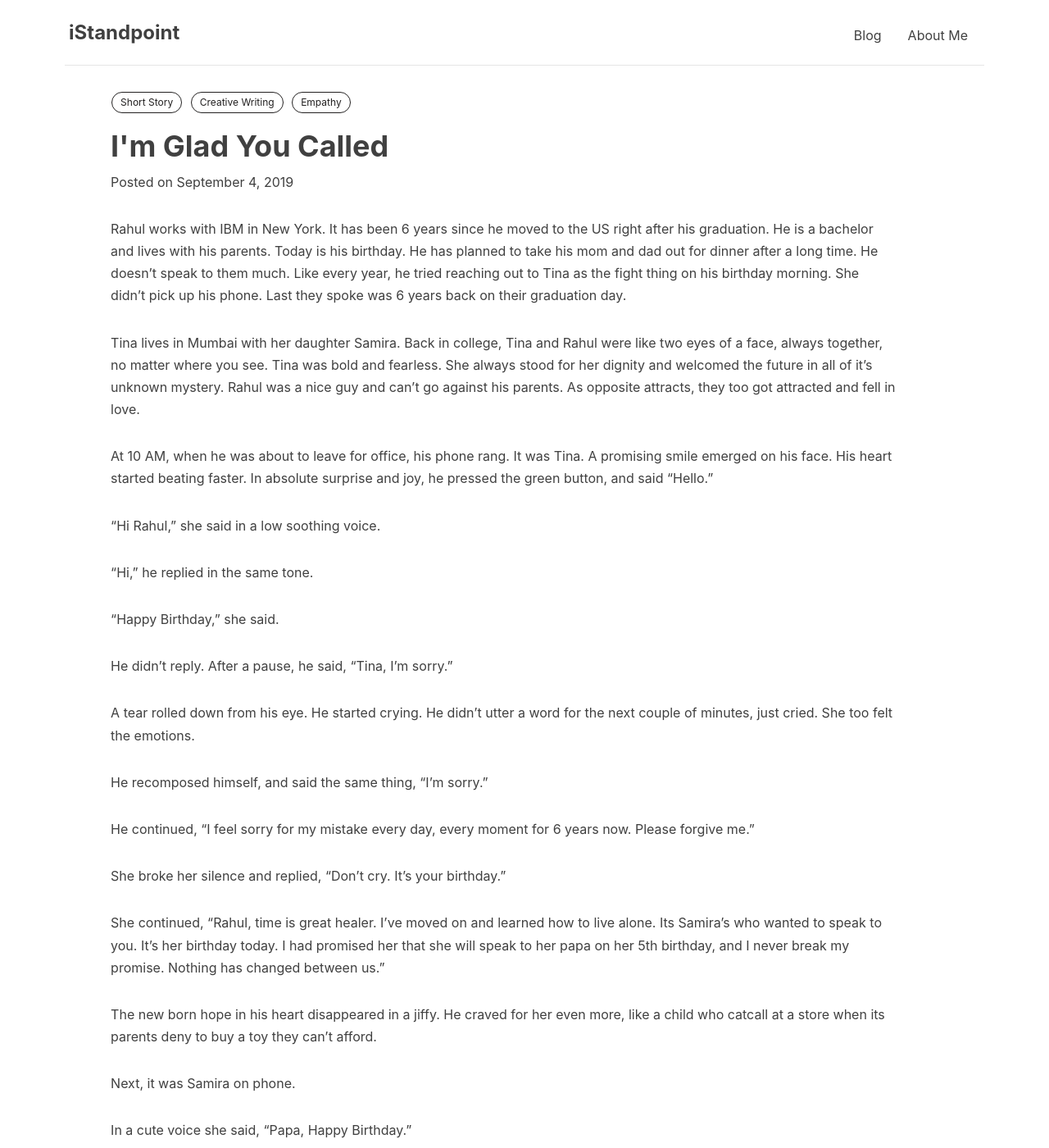
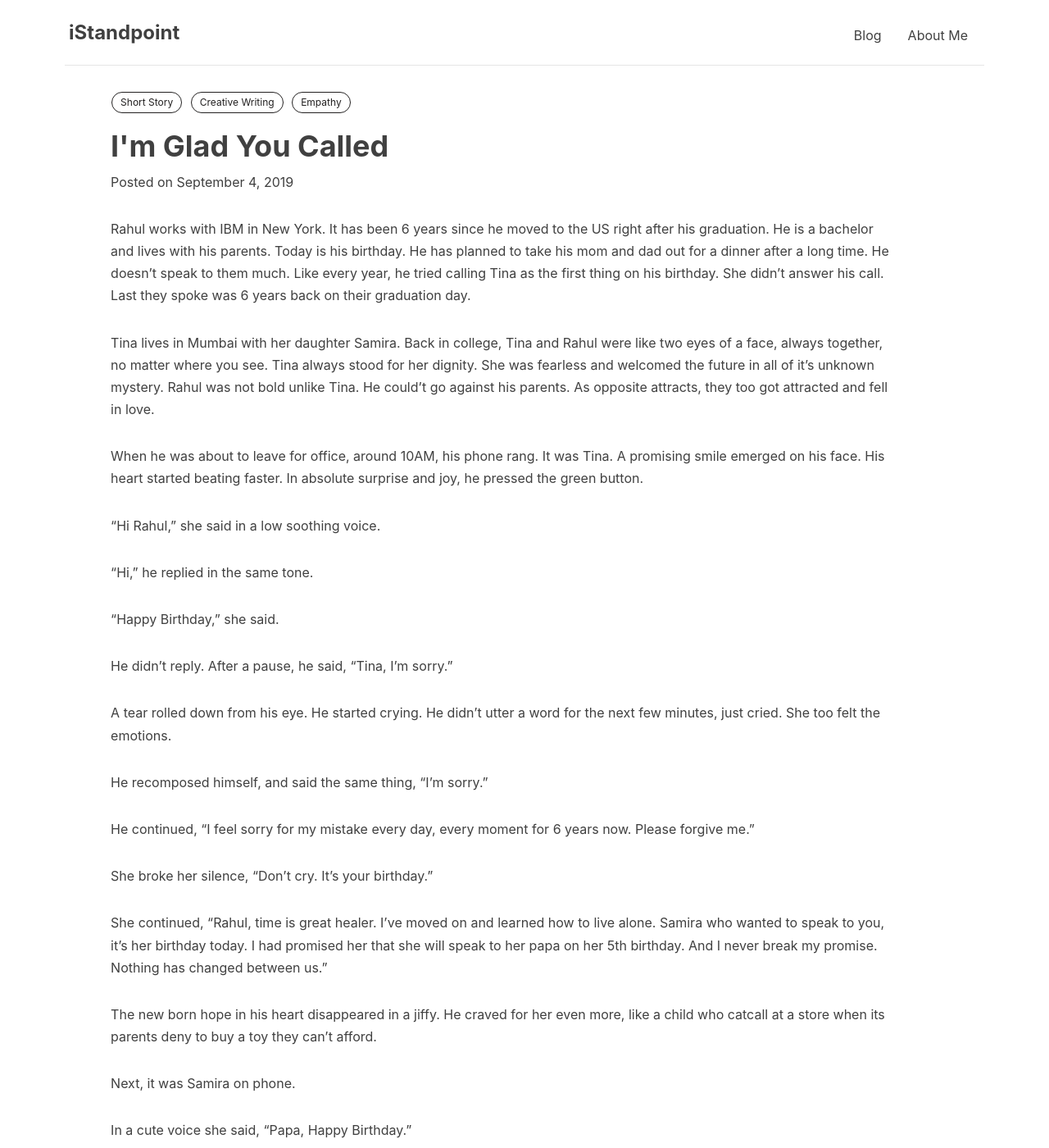
Before and after one commit to gargsaar/singlepage_website_ni, a Jekyll site: the page built from _posts/2019-09-04-i-am-glad-you-called.markdown, in a window 1280 px wide and 1400 px high. Shown: the whole window at 82% size. Built offline with Jekyll 4.4.1, drawn with Linux system fonts in a browser that asks for light colours; nearby versions of some CDN libraries; some of the changed text lies outside the part shown.

Commit message:
Update 2019-09-04-i-am-glad-you-called.markdown

```diff
--- a/_posts/2019-09-04-i-am-glad-you-called.markdown
+++ b/_posts/2019-09-04-i-am-glad-you-called.markdown
@@ -9,11 +9,11 @@ tags:
   - Creative Writing
   - Empathy
 ---
-Rahul works with IBM in New York. It has been 6 years since he moved to the US right after his graduation. He is a bachelor and lives with his parents. Today is his birthday. He has planned to take his mom and dad out for dinner after a long time. He doesn't speak to them much. Like every year, he tried reaching out to Tina as the fight thing on his birthday morning. She didn't pick up his phone. Last they spoke was 6 years back on their graduation day.
+Rahul works with IBM in New York. It has been 6 years since he moved to the US right after his graduation. He is a bachelor and lives with his parents. Today is his birthday. He has planned to take his mom and dad out for a dinner after a long time. He doesn't speak to them much. Like every year, he tried calling Tina as the first thing on his birthday. She didn't answer his call. Last they spoke was 6 years back on their graduation day.
 
-Tina lives in Mumbai with her daughter Samira. Back in college, Tina and Rahul were like two eyes of a face, always together, no matter where you see. Tina was bold and fearless. She always stood for her dignity and welcomed the future in all of it’s unknown mystery. Rahul was a nice guy and can’t go against his parents. As opposite attracts, they too got attracted and fell in love.
+Tina lives in Mumbai with her daughter Samira. Back in college, Tina and Rahul were like two eyes of a face, always together, no matter where you see. Tina always stood for her dignity. She was fearless and welcomed the future in all of it’s unknown mystery. Rahul was not bold unlike Tina. He could’t go against his parents. As opposite attracts, they too got attracted and fell in love.
 
-At 10 AM, when he was about to leave for office, his phone rang. It was Tina. A promising smile emerged on his face. His heart started beating faster. In absolute surprise and joy, he pressed the green button, and said "Hello."
+When he was about to leave for office, around 10AM, his phone rang. It was Tina. A promising smile emerged on his face. His heart started beating faster. In absolute surprise and joy, he pressed the green button.
 
 "Hi Rahul," she said in a low soothing voice.
 
@@ -23,15 +23,15 @@ At 10 AM, when he was about to leave for office, his phone rang. It was Tina. A
 
 He didn’t reply. After a pause, he said, "Tina, I'm sorry."
 
-A tear rolled down from his eye. He started crying. He didn’t utter a word for the next couple of minutes, just cried. She too felt the emotions.
+A tear rolled down from his eye. He started crying. He didn’t utter a word for the next few minutes, just cried. She too felt the emotions.
 
 He recomposed himself, and said the same thing, "I'm sorry."
 
 He continued, "I feel sorry for my mistake every day, every moment for 6 years now. Please forgive me."
 
-She broke her silence and replied, "Don’t cry. It's your birthday."
+She broke her silence, "Don’t cry. It's your birthday."
 
-She continued, "Rahul, time is great healer. I've moved on and learned how to live alone. Its Samira's who wanted to speak to you. It's her birthday today. I had promised her that she will speak to her papa on her 5th birthday, and I never break my promise. Nothing has changed between us."
+She continued, "Rahul, time is great healer. I've moved on and learned how to live alone. Samira who wanted to speak to you, it's her birthday today. I had promised her that she will speak to her papa on her 5th birthday. And I never break my promise. Nothing has changed between us."
 
 The new born hope in his heart disappeared in a jiffy. He craved for her even more, like a child who catcall at a store when its parents deny to buy a toy they can't afford.
 
@@ -47,6 +47,6 @@ Drenched in love, he didn’t want the call to end.
 
 Quickly, he asked, "How is Samira?"
 
-She replied, "She is exactly like you." and disconnected the phone.
+"She is exactly like you." was the reply and she end the call.
 
 *Some mistakes can never be forgiven, specially when they are done by somebody you love the most.*
```
